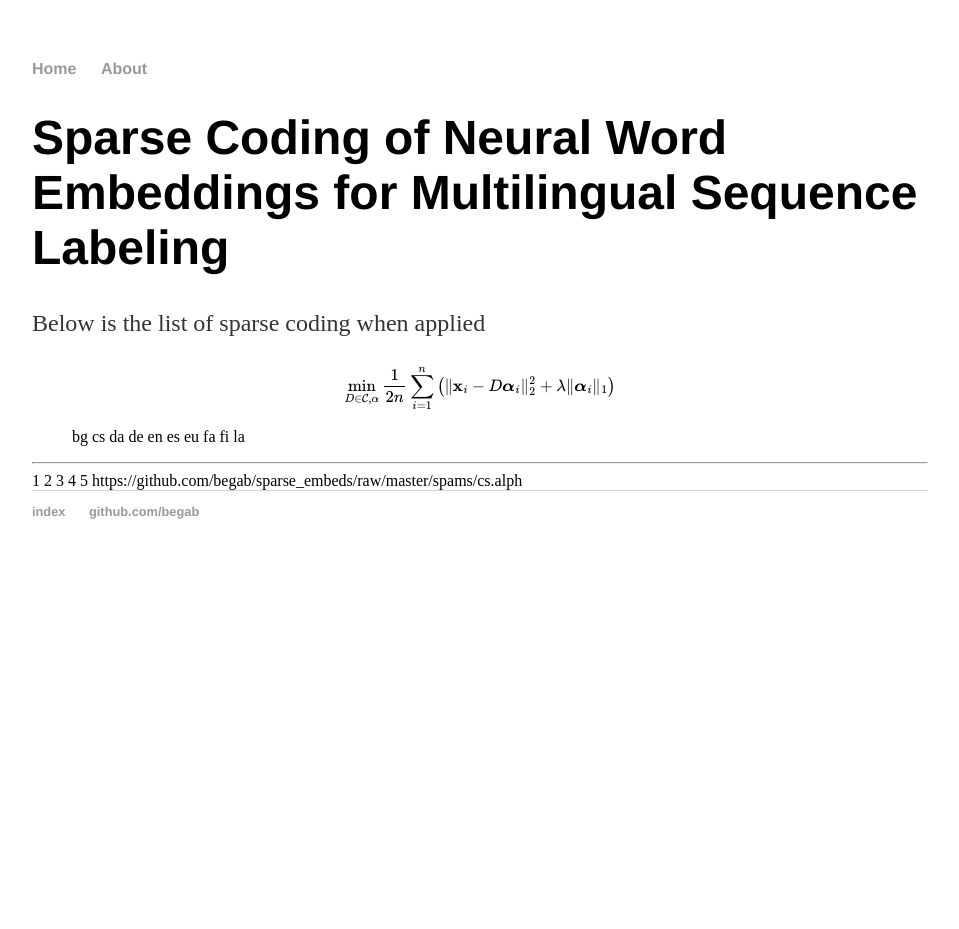
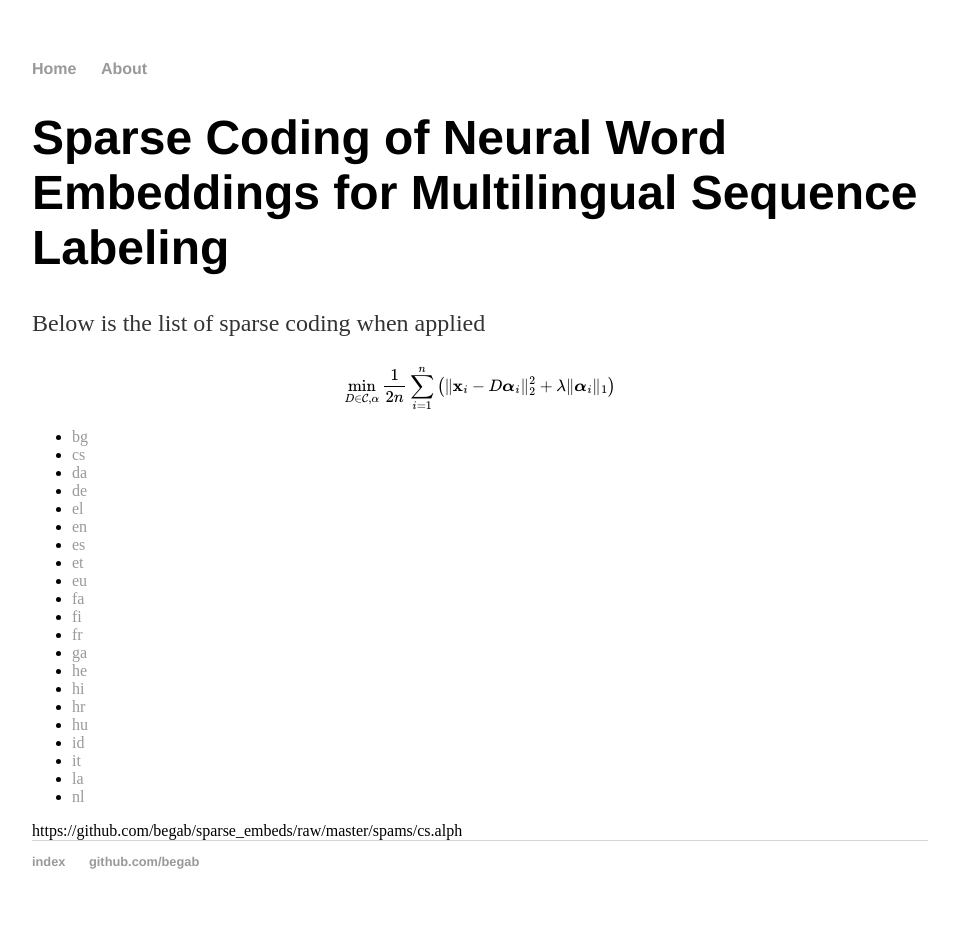
Before and after one commit to begab/begab.github.io, a Jekyll site: the page built from sparse_embeds/index.html, in a window 1280 px wide. Shown: the whole page, without its empty margins (160-1119 px from the left). Built offline with Jekyll 4.4.1, drawn with Linux system fonts in a browser that asks for light colours; formulas are drawn with MathJax 3; before the commit the page ends 900 px from its top, so only the background shows below that.

Commit message:
updates jekyll loop

```diff
--- a/sparse_embeds/index.html
+++ b/sparse_embeds/index.html
@@ -8,13 +8,9 @@ title: Sparse coded word representations
     $$\min\limits_{D \in \mathcal{C}, \alpha} \frac{1}{2n} \sum_{i=1}^{n} \left(\lVert \mathbf{x}_i-D \boldsymbol{\alpha}_i \rVert_2^2 + \lambda \lVert \boldsymbol{\alpha}_i \rVert_1 \right)$$
 </div><!-- /.blurb -->
 <ul>
-    {% assign languages = "bg,cs,da,de,en,es,eu,fa,fi,la" | split: "," %}
-{% for l in languages %}
-{{ l }}
-{% endfor %}
+    {% assign languages = "bg,cs,da,de,el,en,es,et,eu,fa,fi,fr,ga,he,hi,hr,hu,id,it,la,nl" | split: "," %}
+    {% for l in languages %}
+    <li><a href="https://github.com/begab/sparse_embeds/raw/master/spams/{{ l }}.alph">{{ l }}</a></li>
+    {% endfor %}
 </ul>
-<hr />
-{% for i in (1..5) %}
-  {{ i }}
-{% endfor %}
 https://github.com/begab/sparse_embeds/raw/master/spams/cs.alph
```
